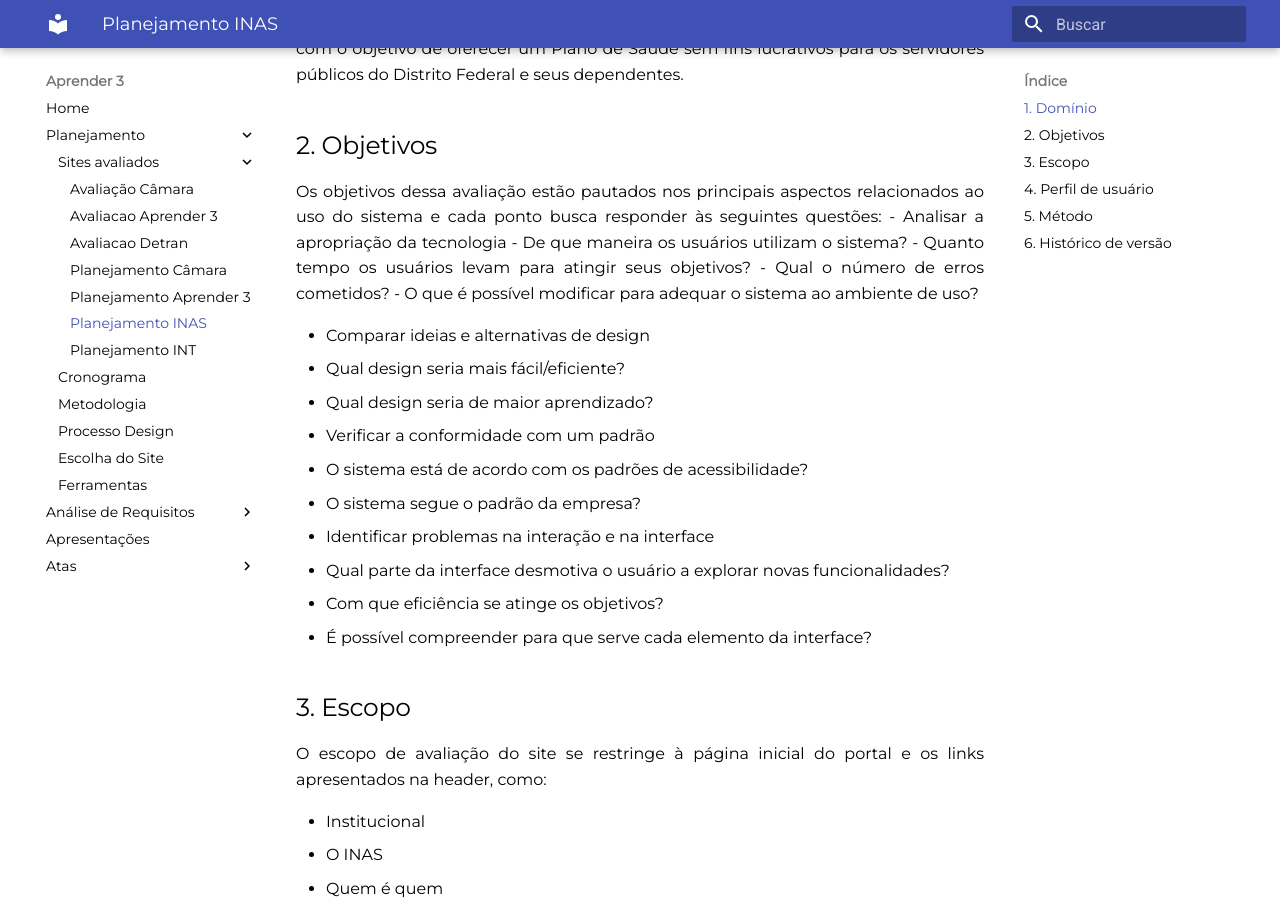
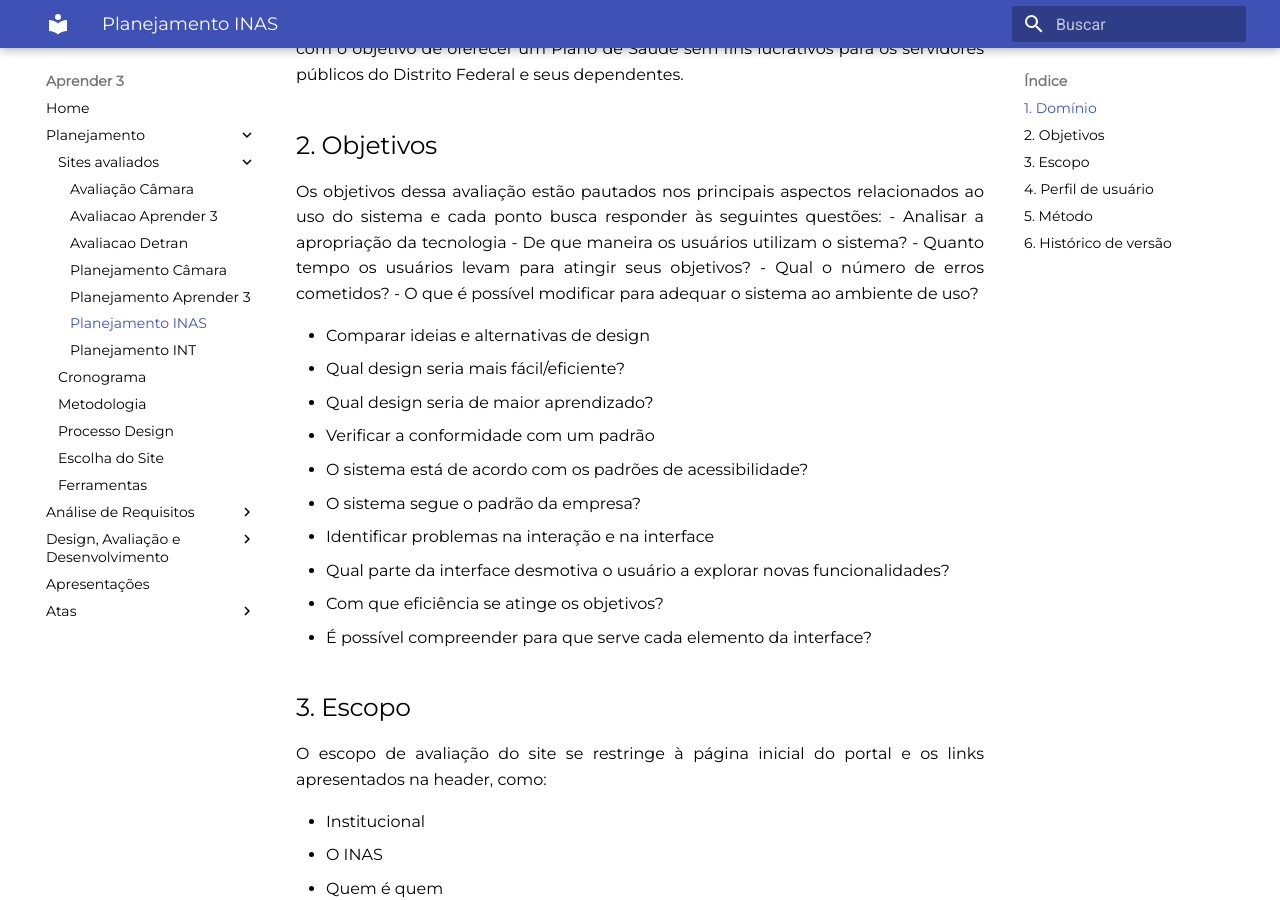
Before and after one commit to mdsreq-fga-unb/2022.2-Aprender3, an MkDocs documentation site: the page built from docs/planejamento/sites_avaliados/planejamento_inas.md, in a window 1280 px wide and 900 px high, scrolled down 303 px. Built offline with MkDocs 1.6.1 and Material for MkDocs 9.7.7, drawn with Linux system fonts in a browser that asks for light colours; some of the changed lines change nothing that is shown.

Commit message:
Update menu

```diff
--- a/mkdocs.yml
+++ b/mkdocs.yml
@@ -31,6 +31,11 @@ nav:
                 - Princípios Gerais do Projeto: analise_de_requisitos/principios_gerais.md
                 - Guia de Estilo: analise_de_requisitos/guia_de_estilo.md
                 - Aspectos Éticos: analise_de_requisitos/aspectos_eticos.md
+        - Design, Avaliação e Desenvolvimento:
+                - Nivel 1:
+                        - Análise de tarefas:
+                                - Planejamento da Avaliação de Análise de tarefas: DesignAvalDesenv/nivel1/AnaliseTarefass/PlanejamentoAval.md
+                                - Planejamento do Relato dos resultados da Avaliação de Análise de tarefas: DesignAvalDesenv/nivel1/AnaliseTarefass/PlanejamentoRelatoAval.md
         - Apresentações: apresentacoes.md
         - Atas:
                 - 17/11/2022: atas/reuniao-17-11-2022.md
```
